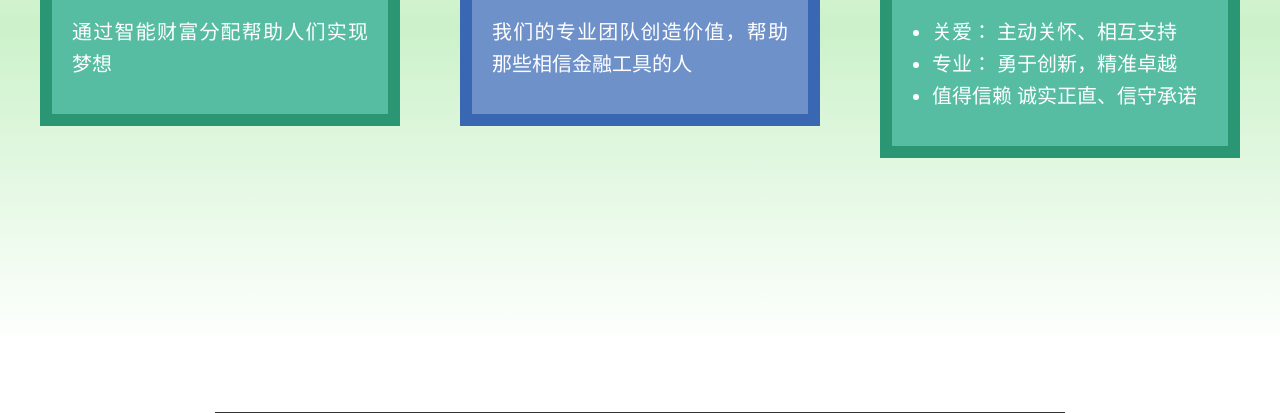
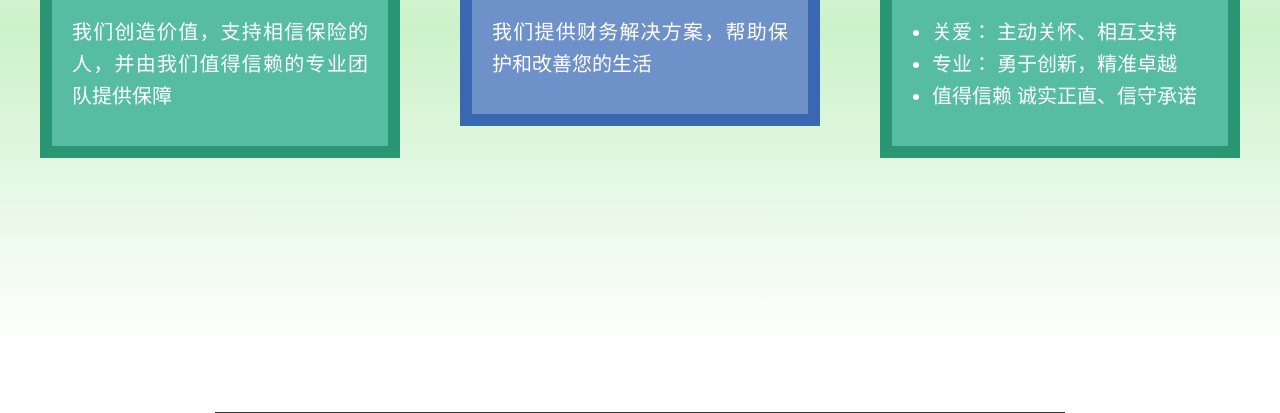
Before and after one commit to JVWealthAdvisory/JVWA, a plain HTML site: page v_m_v_zh.html in a window 1280 px wide. Shown: the part 687-1100 px from the top of the page. Drawn offline with Linux system fonts and the light colour scheme.

Commit message:
Update v_m_v_zh.html

```diff
--- a/v_m_v_zh.html
+++ b/v_m_v_zh.html
@@ -61,7 +61,7 @@
                 <img class="icon" src="pictures/vission_logo.png">
                 <div class="vision_background">
                     <h2>愿景</h2>
-                    <p>通过智能财富分配帮助人们实现梦想 </p>
+                    <p>我们创造价值，支持相信保险的人，并由我们值得信赖的专业团队提供保障</p>
                 </div>
             </div>
             <div class="mission scroll-hidden2">
@@ -69,7 +69,7 @@
                 <img class="icon" src="pictures/mission_logo.png">
                 <div class="mission_background">
                     <h2>使命</h2>
-                    <p>我们的专业团队创造价值，帮助那些相信金融工具的人</p>
+                    <p>我们提供财务解决方案，帮助保护和改善您的生活</p>
                 </div>
             </div>
             <div class="value scroll-hidden1">
```
